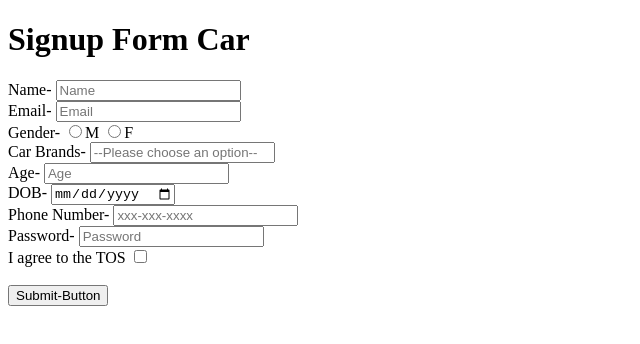
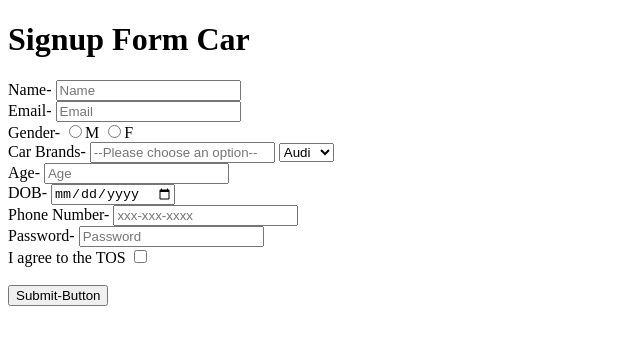
Before and after one commit to acciojob/signup-form-car-nitesh7699, a website: page main.html in a window 1280 px wide. Shown: the full height of the page, 0-640 px from the left. Drawn offline with Linux system fonts and the light colour scheme.

Commit message:
created a submission

```diff
--- a/main.html
+++ b/main.html
@@ -25,7 +25,13 @@
 		<input type="radio" name="gender" id="gender_f">F<br>
 
 		<label for="cars">Car Brands-</label>
-		<input type="Select" id="cars" placeholder="--Please choose an option--" required><br>
+		<input id="cars" placeholder="--Please choose an option--" required>
+		<select id="cars" name="cars">
+            <option>Audi</option>
+            <option>BMW</option>
+            <option>Kia</option>
+        </select>
+		<br>
 
 		<label for="age">Age-</label>
 		<input type="number" id="age" placeholder="Age" required><br>
@@ -41,7 +47,9 @@
 
 		<label for="tos">I agree to the TOS</label>
 		<input type="checkbox" id="tos" placeholder="" required><br>
+
 		<br>
+
 		<button type="submit">Submit-Button</button>
 
 	</form>
```
